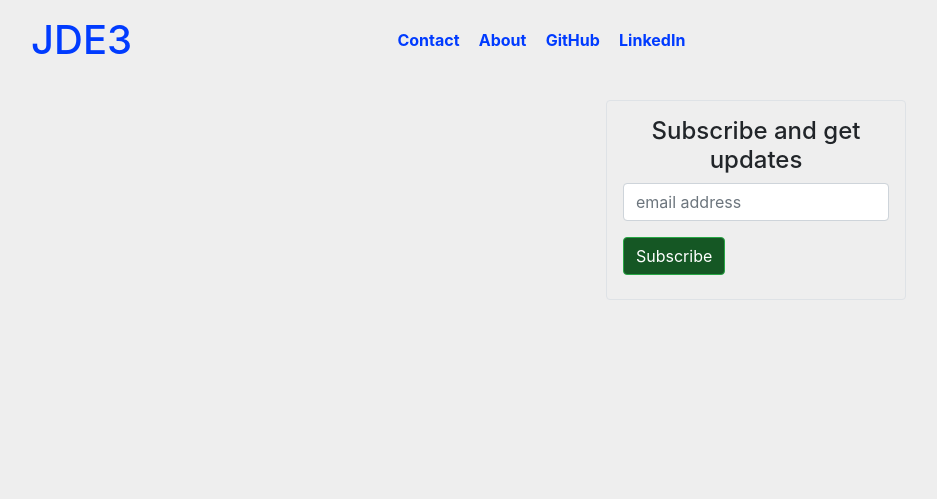
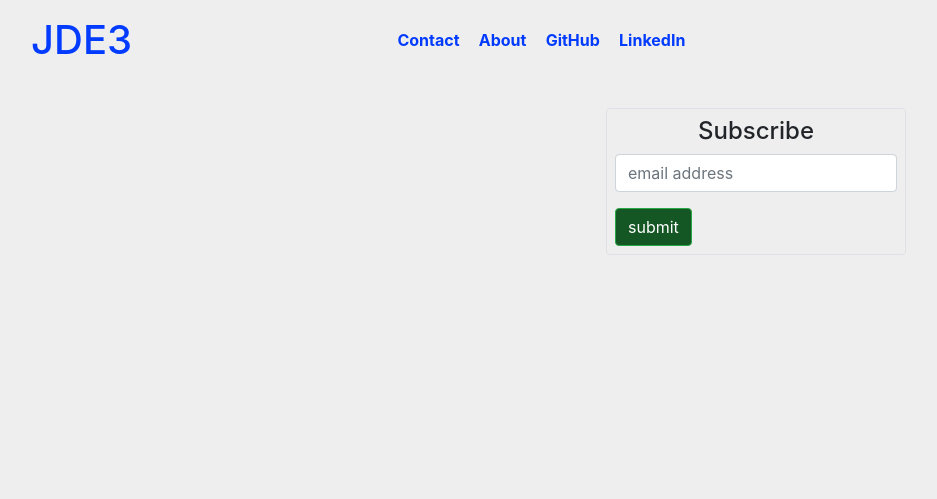
Before and after one commit to jdedwards3/jedwards, a Node project: template views/index.ejs in a window 1280 px wide. Shown: the top 499 px of the page, without its empty margins (289-1226 px from the left). Run offline with Node 20 templates, Linux system fonts and the light colour scheme; the template is opened without the code that fills it, so the values that code supplies are empty; style sheets or scripts are compiled from the project's sources; some libraries are stand-ins or nearby versions.

Commit message:
layout changes for sticky sidebar

```diff
--- a/styles/styles.scss
+++ b/styles/styles.scss
@@ -89,10 +89,6 @@ pre {
   box-shadow: 0px 2px 2px rgba(0, 0, 0, 0.2);
 }
 
-.subscribe-container {
-  top: 2rem;
-}
-
 .main {
   padding: 0 15px;
   width: 100%;
@@ -106,6 +102,9 @@ pre {
   width: 100%;
   @media (min-width: 768px) {
     max-width: 330px;
+  }
+  .position-sticky {
+    top: 1rem;
   }
 }
 
--- a/viewData/posts/npm-compile-typescript.json
+++ b/viewData/posts/npm-compile-typescript.json
@@ -2,6 +2,5 @@
   "title": "Compile TypeScript with npm",
   "guid": "f8337fe4-34a7-4809-8b18-ea8cf207b129",
   "metaDescription": "Configure the TypeScript compiler with tsconfig.json, and compile TypeScript into JavaScript using tsc command, Node.js, and npm package.json scripts.",
-  "showAds": true,
-  "useMediaNet": true
+  "showAds": true
 }
--- a/views/layout.ejs
+++ b/views/layout.ejs
@@ -22,20 +22,15 @@
             </article>
           </main>
           <aside class="sidebar">
-            <% if (model.useMediaNet) { %>
-            <div id="740373428">
-              <script type="text/javascript">
-                try {
-                  window._mNHandle.queue.push(function () {
-                    window._mNDetails.loadTag(
-                      "740373428",
-                      "300x250",
-                      "740373428"
-                    );
-                  });
-                } catch (error) {}
-              </script>
-            </div>
+            <!-- ad unit-->
+            <%- include('partials/ad-unit'); -%>
+            <!-- ad unit-->
+            <%- include('partials/ad-unit'); -%>
+            <!-- ad unit-->
+            <%- include('partials/ad-unit'); -%>
+            <div class="position-sticky">
+              <!-- ad unit-->
+              <div class="mb-2 ad-unit text-center">
                 <div id="253719207">
                   <script type="text/javascript">
                     try {
@@ -49,6 +44,11 @@
                     } catch (error) {}
                   </script>
                 </div>
+              </div>
+              <!-- subscribe -->
+              <%- include('partials/subscribe-form'); -%>
+              <!-- ad unit-->
+              <div class="mb-2 ad-unit text-center">
                 <div id="564003572">
                   <script type="text/javascript">
                     try {
@@ -62,16 +62,8 @@
                     } catch (error) {}
                   </script>
                 </div>
-
-            <% } else { %>
-            <!-- ad unit-->
-            <%- include('partials/ad-unit'); -%>
-            <!-- ad unit-->
-            <%- include('partials/ad-unit'); -%>
-            <!-- ad unit-->
-            <%- include('partials/ad-unit'); -%> <% } %>
-            <!-- subscribe -->
-            <%- include('partials/subscribe-form'); -%>
+              </div>
+            </div>
           </aside>
         </div>
       </div>
--- a/views/partials/head.ejs
+++ b/views/partials/head.ejs
@@ -1,7 +1,5 @@
 <head>
   <% if (model.environment.production && model.showAds) { %>
-  <!-- media net -->
-  <% if (model.useMediaNet) { %>
   <script type="text/javascript">
     window._mNHandle = window._mNHandle || {};
     window._mNHandle.queue = window._mNHandle.queue || [];
@@ -11,7 +9,6 @@
     src="https://contextual.media.net/dmedianet.js?cid=8CUF477P7"
     async="async"
   ></script>
-  <% } %>
   <script
     async
     src="https://pagead2.googlesyndication.com/pagead/js/adsbygoogle.js"
--- a/views/partials/subscribe-form.ejs
+++ b/views/partials/subscribe-form.ejs
@@ -1,6 +1,6 @@
-<div class="border rounded p-3 pb-4 mb-3 position-sticky subscribe-container">
+<div class="border rounded p-2 pb-2 mb-2 position-sticky subscribe-container">
   <!-- Begin Mailchimp Signup Form -->
-  <h2 class="h4">Subscribe and get updates</h2>
+  <h2 class="h4">Subscribe</h2>
   <div id="mc_embed_signup" class="text-left">
     <form
       action="https://gmail.us20.list-manage.com/subscribe/post?u=48f9d601f289f111d7d4142b0&amp;id=83e92b8630"
@@ -40,7 +40,7 @@
           id="mc-embedded-subscribe"
           class="btn btn-success"
         >
-          Subscribe
+          submit
         </button>
       </div>
     </form>
```
Also changed, not shown: views/posts/ejs-render-file.ejs (+36 -51 lines), views/posts/npm-compile-typescript.ejs (+25 -29 lines). Lines whose indentation alone changed are shown as unchanged.
